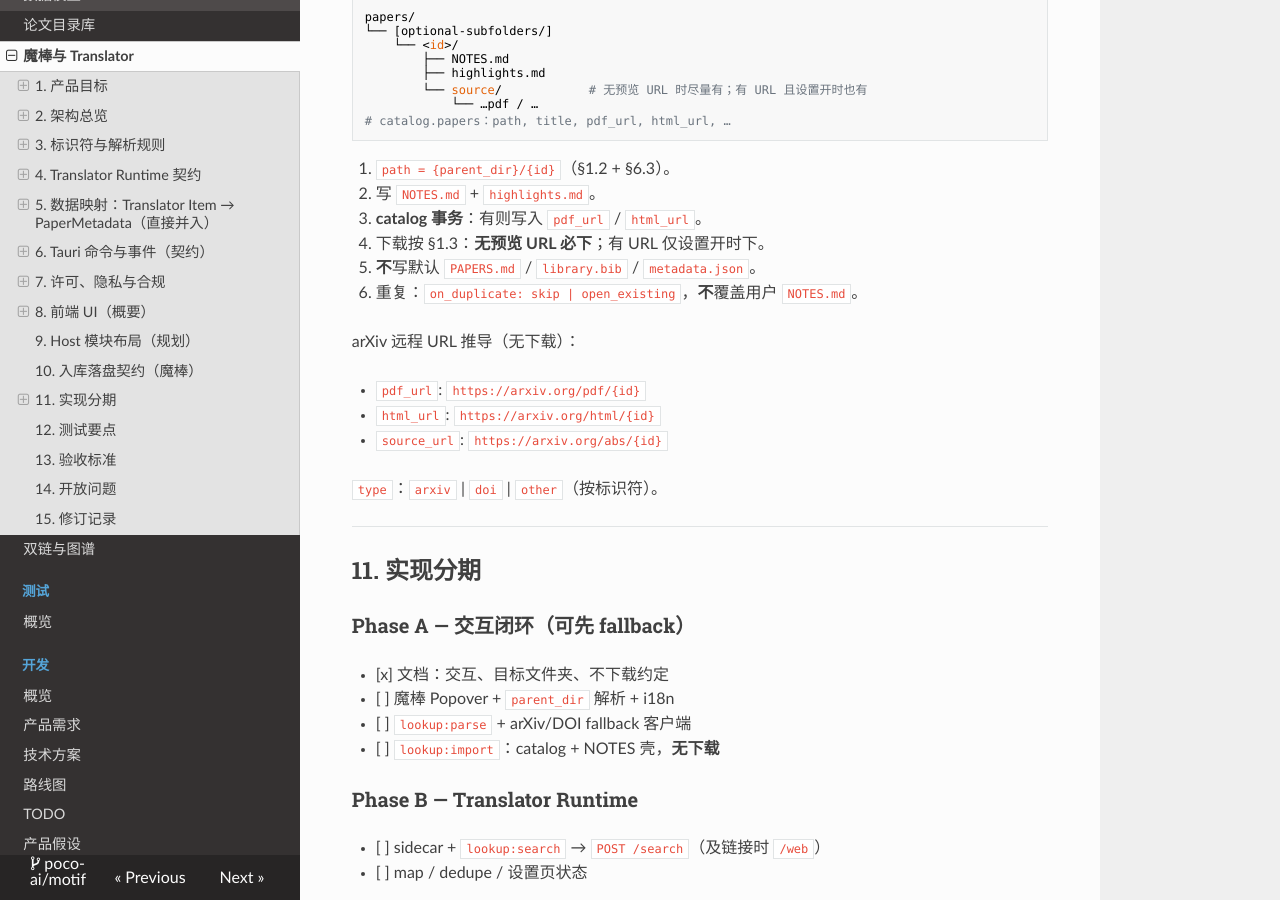
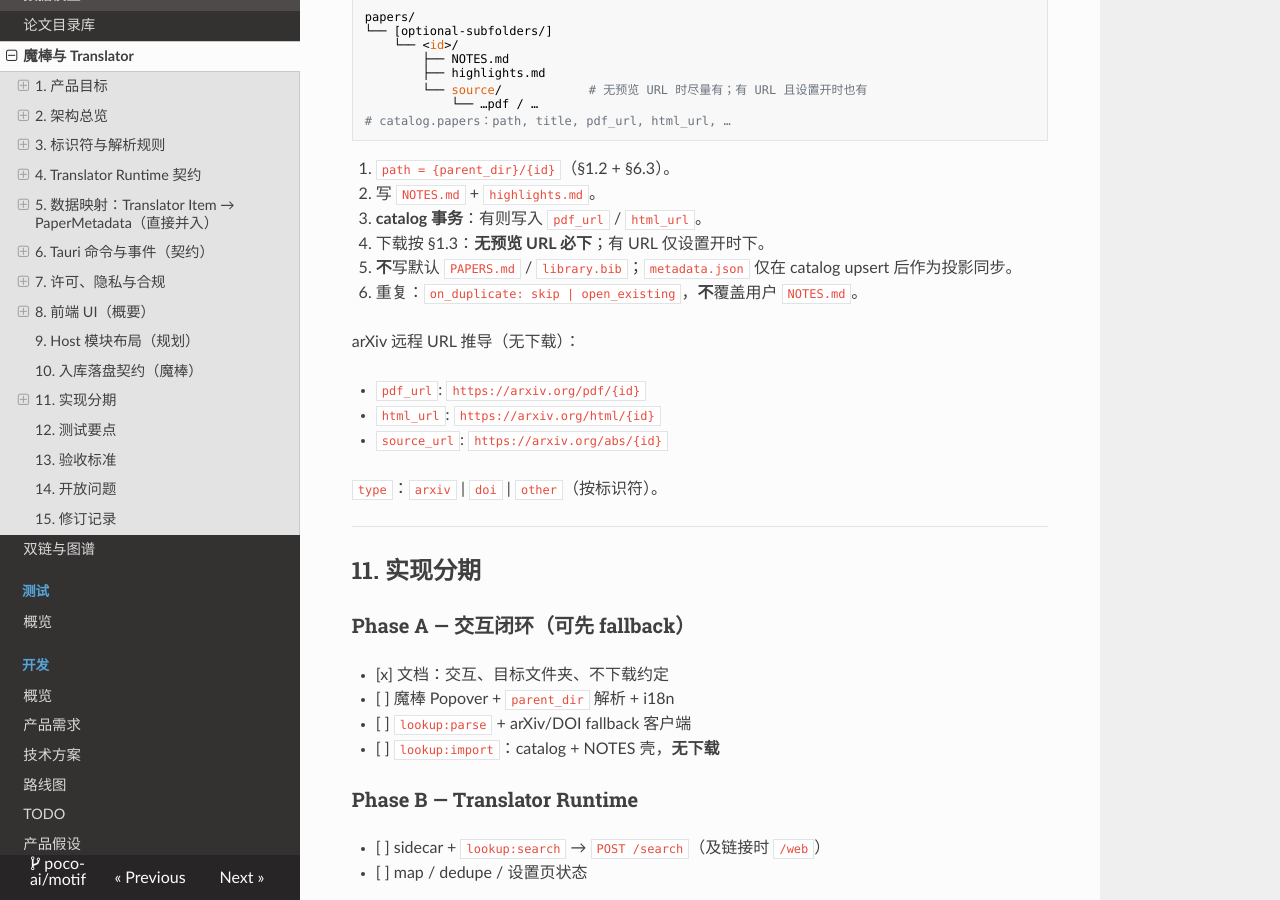
Before and after one commit to July-h5kf3/Agentero, an MkDocs documentation site: the page built from docs/backend/identifier-lookup.md, in a window 1280 px wide and 900 px high, scrolled down 15033 px. Built offline with MkDocs 1.6.1, drawn with Linux system fonts in a browser that asks for light colours; nearby versions of some CDN libraries.

Commit message:
docs(lookup): clarify metadata.json is catalog projection only

```diff
--- a/docs/backend/identifier-lookup.md
+++ b/docs/backend/identifier-lookup.md
@@ -638,7 +638,7 @@ papers/
 2. 写 `NOTES.md` + `highlights.md`。
 3. **catalog 事务**：有则写入 `pdf_url` / `html_url`。
 4. 下载按 §1.3：**无预览 URL 必下**；有 URL 仅设置开时下。
-5. **不**写默认 `PAPERS.md` / `library.bib` / `metadata.json`。
+5. **不**写默认 `PAPERS.md` / `library.bib`；`metadata.json` 仅在 catalog upsert 后作为投影同步。
 6. 重复：`on_duplicate: skip | open_existing`，**不**覆盖用户 `NOTES.md`。
 
 arXiv 远程 URL 推导（无下载）：
```
